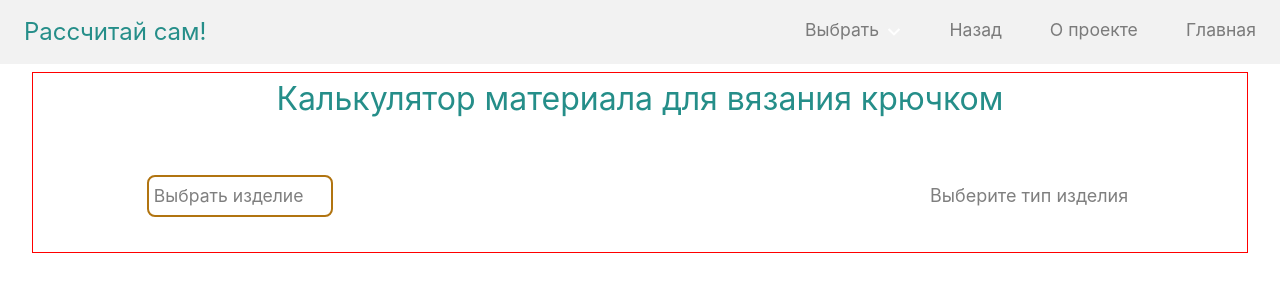
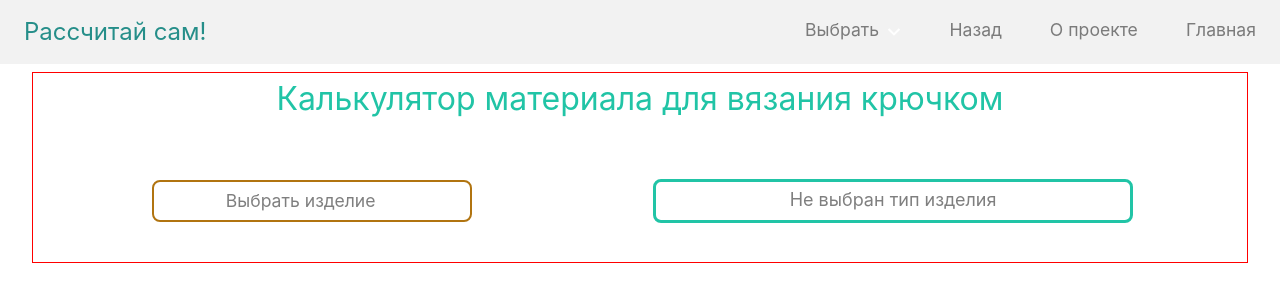
Before and after one commit to scobca/string_calc, a Vue app: page /#/ in a window 1280 px wide. Shown: the top 302 px of the page. Built offline with nearby package versions, Linux system fonts and the light colour scheme.

Commit message:
edit logic for output product type, add new colors and styles

```diff
--- a/src/App.vue
+++ b/src/App.vue
@@ -88,11 +88,13 @@ export default {
     --header-logo-dark: hsl(177, 59%, 42%);
     --header-bg-light: var(--vt-c-white-mute);
     --header-bg-dark: var(--vt-c-black-mute);
+    --headers-color: hsl(169, 71%, 45%);
 
     --light: hsl(0, 0%, 100%);
     --dark: hsla(0, 0%, 24%, 0.66);
 
     --border-color: hsl(37, 83%, 38%);
+    --results-border-color: hsl(169, 71%, 45%);
 }
 
 @media (prefers-color-scheme: dark) {
@@ -101,9 +103,11 @@ export default {
         --text-color: var(--light);
 
         --header-logo: var(--header-logo-dark);
+        --headers-color: hsl(169, 71%, 45%);
         --header-bg-color: var(--header-bg-dark);
 
         --border-color: hsl(37, 83%, 38%);
+        --results-border-color: hsl(169, 71%, 45%);
     }
 
     *,
@@ -119,9 +123,11 @@ export default {
         --text-color: var(--dark);
 
         --header-logo: var(--header-logo-light);
+        --headers-color: hsl(169, 71%, 45%);
         --header-bg-color: var(--header-bg-light);
 
         --border-color: hsl(37, 83%, 38%);
+        --results-border-color: hsl(169, 71%, 45%)
     }
 
     *,
--- a/src/components/UI/VModel.vue
+++ b/src/components/UI/VModel.vue
@@ -7,15 +7,18 @@
 
            <div class="common_model">
               <div class="settings">
-                  <v-select class="selector"
-                            :selects="product"
-                            @select="update"
-                  />
+                  <div class="type">
+                      <v-select class="selector"
+                                :selects="product"
+                                @select="update"
+                      />
+                  </div>
               </div>
 
                <div class="result">
                    <v-model-list class="settings_model"
-                                 :type-index="selectedProduct"
+                                 :type-index="selectedProductIndex"
+                                 :name-type="selectedProductName"
                    />
                </div>
            </div>
@@ -39,7 +42,8 @@ export default {
     },
     data () {
         return {
-            selectedProduct: 0,
+            selectedProductIndex: 0,
+            selectedProductName: '',
             product: [
                 {
                     type: 0,
@@ -100,14 +104,16 @@ export default {
                 let active = false;
                 if (el.type === n.type)
                     active = true;
-                    this.selectedProduct = n.type
+                    this.selectedProductIndex = n.type
+                    this.selectedProductName = n.name
 
                 return {
                     ...el,
                     active
                 }
             })
-            console.log(this.selectedProduct);
+            console.log(this.selectedProductIndex);
+            console.log(this.selectedProductName);
         }
     }
 }
@@ -142,13 +148,30 @@ export default {
 
 .header {
     font-size: 2rem;
-    color: var(--header-logo);
+    color: var(--headers-color);
 }
 
 .selector {
+    padding: .3rem;
+}
+
+.type {
     border: .15rem solid var(--border-color);
     border-radius: .5rem;
+    min-width: 20rem;
+    display: flex;
+    flex-direction: column;
+    justify-content: center;
+    align-items: center;
+}
+
+.settings {
     padding: .3rem;
+    display: flex;
+    flex-direction: column;
+    justify-content: center;
+    align-items: center;
+    min-width: 20rem;
 }
 
 .result {
@@ -157,6 +180,10 @@ export default {
     flex-direction: column;
     justify-content: center;
     align-items: center;
+    min-width: 30rem;
+
+    border: 3px solid var(--results-border-color);
+    border-radius: .5rem;
 
 }
 
--- a/src/components/UI/VModelList.vue
+++ b/src/components/UI/VModelList.vue
@@ -3,39 +3,11 @@
         <div class="container">
             <div class="settings_container">
                 <div class="switer" v-if="this.typeIndex === 0">
-                    Выберите тип изделия
+                    Не выбран тип изделия
                 </div>
 
-                <div class="switer" v-if="this.typeIndex === 1">
-                    Свитер
-                </div>
-
-                <div class="switer" v-if="this.typeIndex === 2">
-                    Жакет
-                </div>
-
-                <div class="switer" v-if="this.typeIndex === 3">
-                    Пуловер
-                </div>
-
-                <div class="switer" v-if="this.typeIndex === 4">
-                    Жилет
-                </div>
-
-                <div class="switer" v-if="this.typeIndex === 5">
-                    Кардиган
-                </div>
-
-                <div class="switer" v-if="this.typeIndex === 6">
-                    Шапка
-                </div>
-
-                <div class="switer" v-if="this.typeIndex === 7">
-                    Топ
-                </div>
-
-                <div class="switer" v-if="this.typeIndex === 8">
-                    Плед
+                <div class="product" v-else>
+                    Тип изделия: {{nameType}}
                 </div>
             </div>
         </div>
@@ -51,6 +23,9 @@ export default {
         typeIndex: {
             default: 0
         },
+        nameType: {
+            default: ''
+        },
         selects: {
             type: Array,
             default: () => []
```
